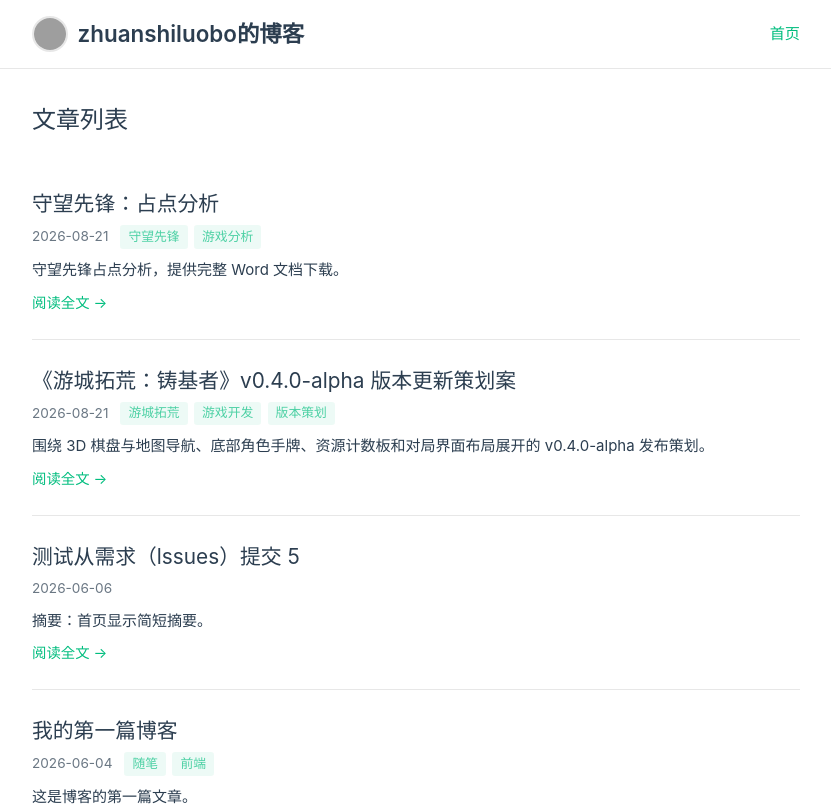
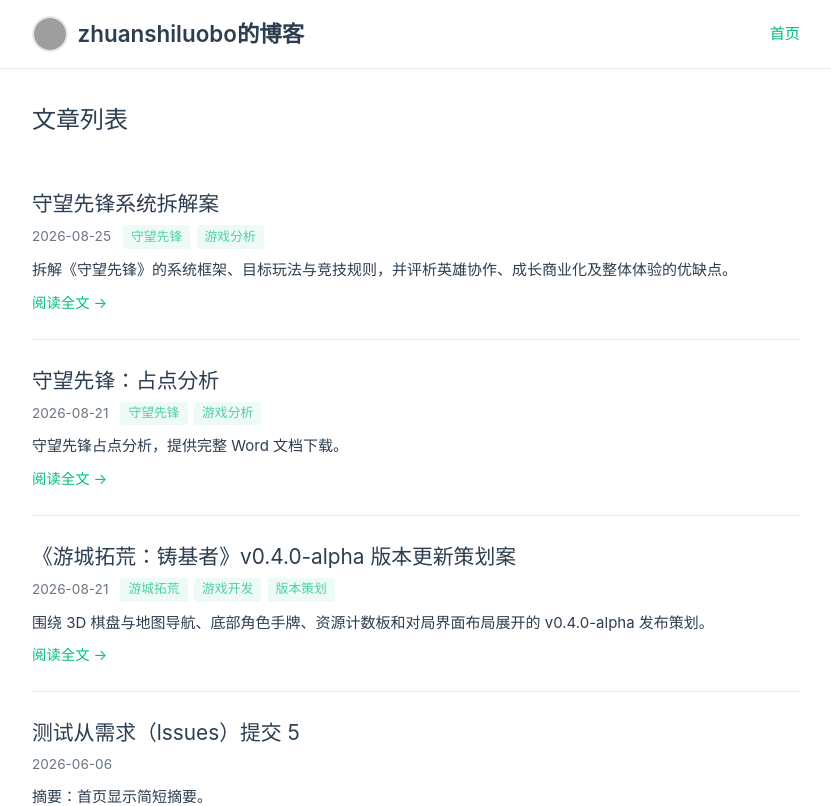
Before and after one commit to zhuanshiluobo/zhuanshiluobo.github.io, a Vue app: page / in a window 1280 px wide. Shown: the top 806 px of the page, without its empty margins (224-1055 px from the left). Built offline with nearby package versions, Linux system fonts and the light colour scheme; grey boxes are pictures that could not be loaded.

Commit message:
Publish Overwatch system breakdown documents

```diff
--- a/src/data/posts.js
+++ b/src/data/posts.js
@@ -75,5 +75,33 @@
       </div>
     `,
     tags: ["游城拓荒", "游戏开发", "版本策划"]
+  },
+  {
+    id: 7,
+    title: "守望先锋系统拆解案",
+    date: "2026-08-25",
+    summary: "拆解《守望先锋》的系统框架、目标玩法与竞技规则，并评析英雄协作、成长商业化及整体体验的优缺点。",
+    content: `
+      <p>本次系统拆解整理为 Excel 分析文档与 XMind 系统框架图，两份原始文件可在下方完整下载。</p>
+      <div class="download-card">
+        <strong>守望先锋系统拆解案.xlsx</strong>
+        <span>原始 Excel 文档 · 约 1.95 MB</span>
+        <a
+          class="download-link"
+          href="/downloads/overwatch-system-breakdown.xlsx"
+          download="守望先锋系统拆解案.xlsx"
+        >下载完整文档</a>
+      </div>
+      <div class="download-card">
+        <strong>守望先锋系统框架.xmind</strong>
+        <span>原始 XMind 文档 · 约 320 KB</span>
+        <a
+          class="download-link"
+          href="/downloads/overwatch-system-framework.xmind"
+          download="守望先锋系统框架.xmind"
+        >下载完整文档</a>
+      </div>
+    `,
+    tags: ["守望先锋", "游戏分析"]
   }
 ]
```
Also changed, not shown: 6 other files (tests, documents, lock files or other folders).
